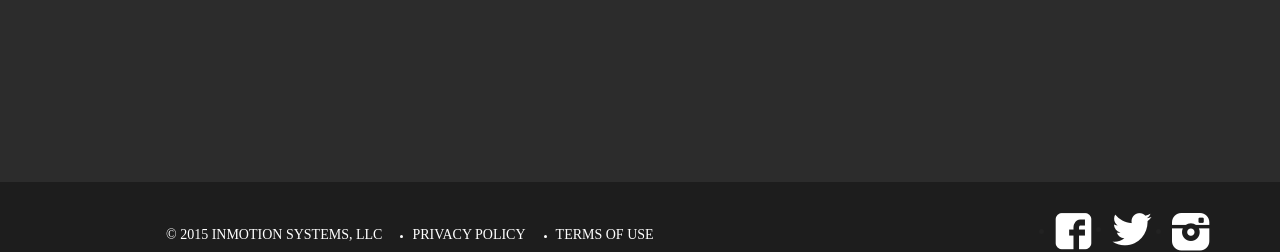
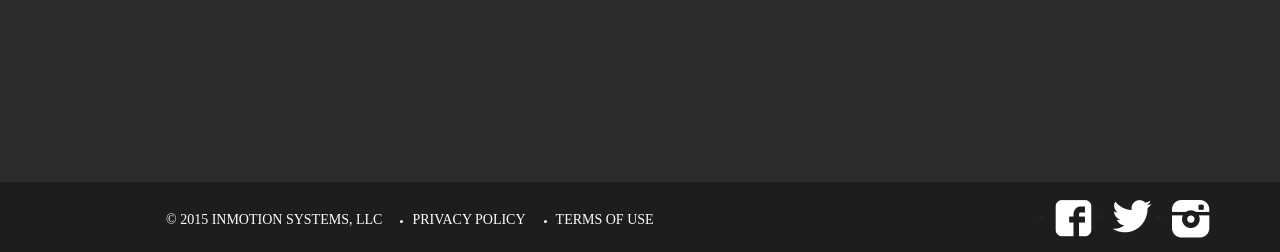
Before and after one commit to tfbarrett1981/HitTrax-HG, a PHP site: page / in a window 1280 px wide. Shown: the part 548-800 px from the top of the page. Run offline with PHP 8.4, Linux system fonts and the light colour scheme; some libraries are stand-ins or nearby versions.

Commit message:
footer nav

```diff
--- a/css/custom.css
+++ b/css/custom.css
@@ -64,8 +64,12 @@ clear: both;
  margin: 0;
  left:0;
  bottom: 0;
+ vertical-align: middle;
 }
 
+footer ul, footer ul li{
+	margin-top: 0;
+}
 footer #leftNav {
 	margin-left:166px;
 	padding: 0;
@@ -83,7 +87,7 @@ line-height: 23.79px;
 margin-left:20px;
 margin-right: 10px;
 padding-left: 10px;
-margin-top: 25px;
+margin-top: 10px;
 padding: 0;
 
 }
@@ -109,7 +113,7 @@ footer #socialNav{
 footer #socialNav li{
 	float:left;
 	margin-left: 20px;
-	margin-top: 15px;
+	margin-top: 2px;
 	padding: 0;
 }
 
```
